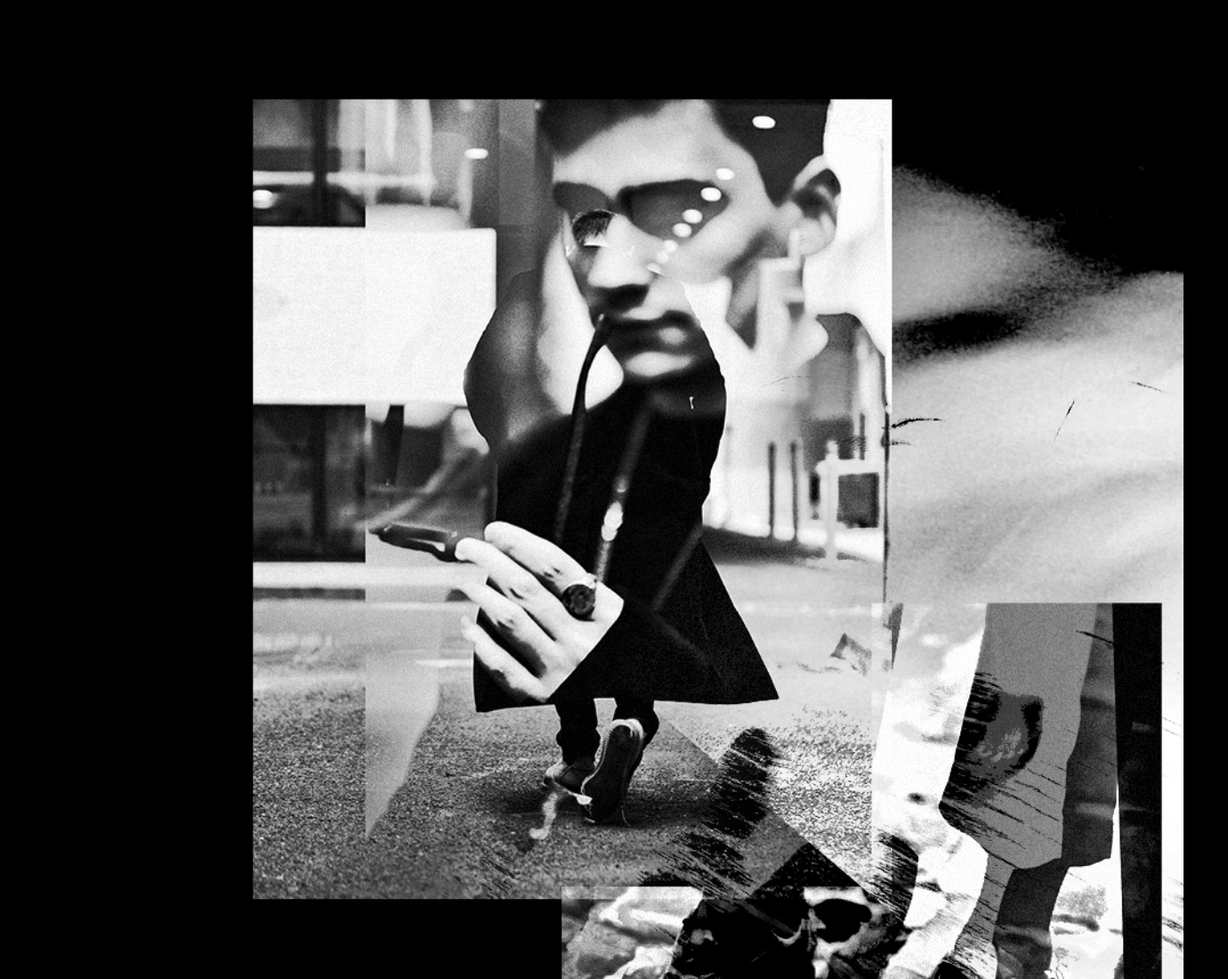
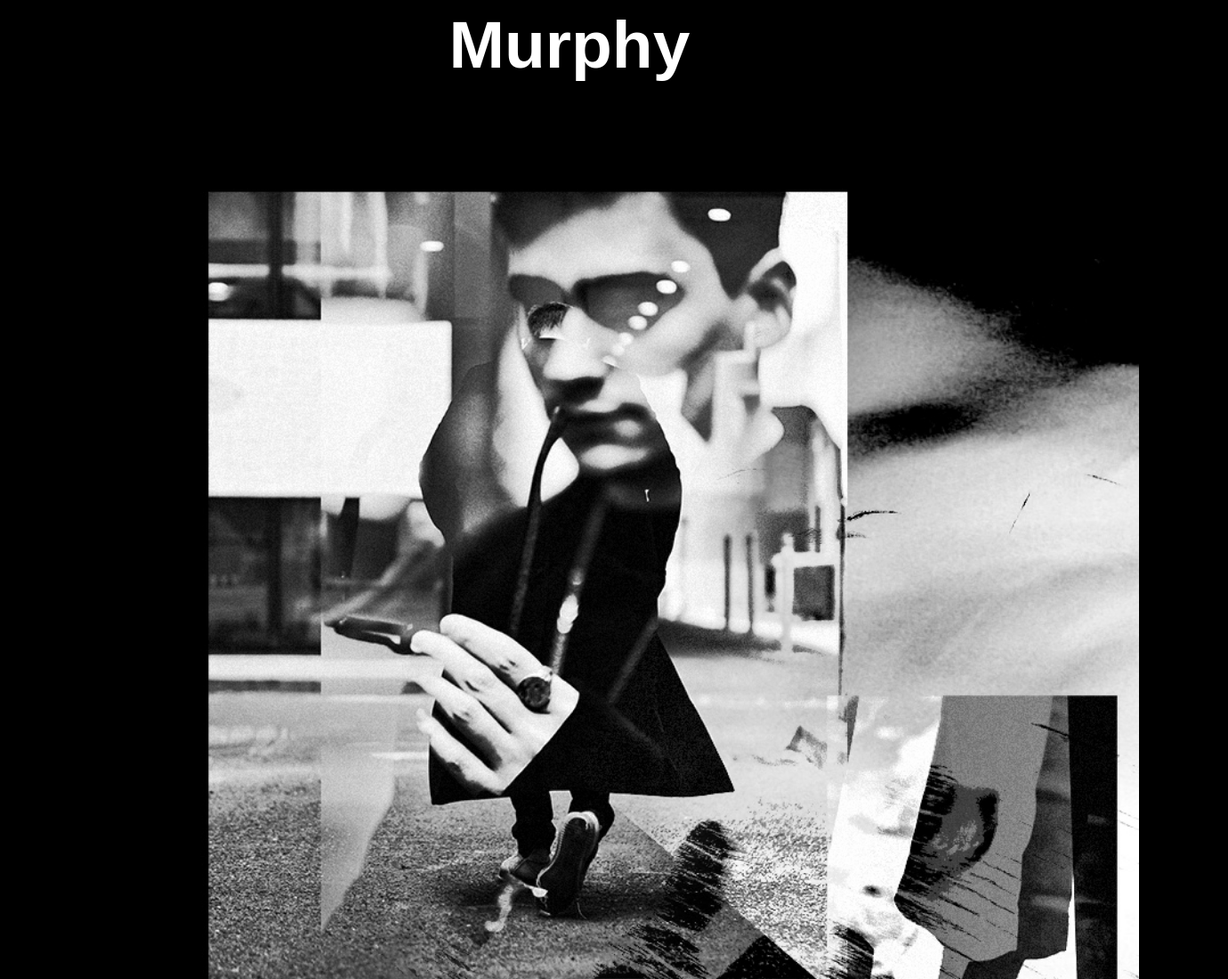
Before and after one commit to ElFamosoMurphy/Main-site, a plain HTML site: page index.html in a window 1280 px wide. Shown: the top 1100 px of the page at 89% size, 1380 px wide, since content can reach past the window. Drawn offline with Linux system fonts and the light colour scheme.

Commit message:
Update style.css

```diff
--- a/style.css
+++ b/style.css
@@ -11,14 +11,6 @@
   width: 100%;
 }
 
-.img-heading h2 {
-  padding:30px 30px 20px;
-  font-family: arial;
-  font-size: 50px;
-  color: white;
-  line-height: 40px;
-}
-
 body {
     background-color: black;
   }
@@ -27,4 +19,29 @@ body {
   width: 100%;
   max-width: 1400px;
   padding:50px 50px 10px;
+  position: absolute;
+  left: 50%;
+  transform: translate(-50%, 5%);
 }
+
+* { margin: 0; padding: 0; }
+#page{display:table;overflow:hidden;margin:0px auto;}
+*:first-child+html #page {position:relative;}/*ie7*/
+* html #page{position:relative;}/*ie6*/
+
+#content_container{display:table-cell;vertical-align: middle;}
+*:first-child+html #content_container{position:absolute;top:50%;}/*ie7*/
+* html #content_container{position:absolute;top:50%;}/*ie6*/
+
+html,body{height:0%;}
+
+#content {
+  padding:30px 30px 20px;
+  font-family: arial;
+  font-size: 50px;
+  color: white;
+  line-height: 40px;
+  position: absolute;
+  left: 50%;
+  transform: translate(-50%, -0%);
+}
```
